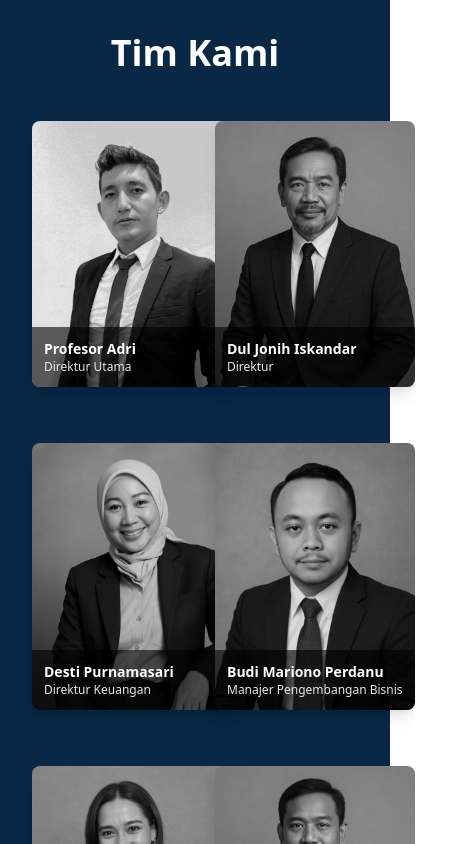
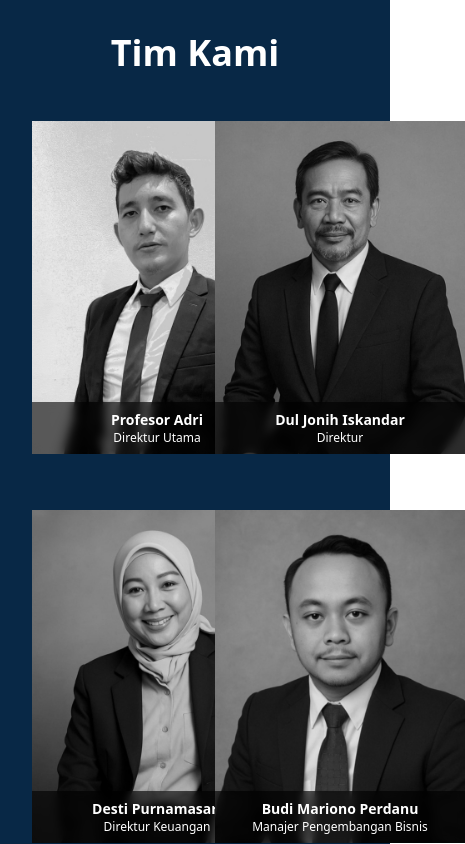
Before and after one commit to ProfAdri90/estetic-dinamis, a Next.js app: page / in a window 390 px wide. Shown: the part 4980-5824 px from the top of the page, 465 px wide, since content can reach past the window. Built offline with nearby package versions, Linux system fonts and the light colour scheme.

Commit message:
Update TeamCard.jsx

```diff
--- a/components/TeamCard.jsx
+++ b/components/TeamCard.jsx
@@ -4,28 +4,20 @@ import { motion } from "framer-motion";
 export default function TeamCard({ image, name, title }) {
   return (
     <motion.div
-      whileHover={{ scale: 1.03 }}
-      transition={{ type: "spring", stiffness: 200, damping: 20 }}
-      className="relative w-[200px] md:w-[240px] aspect-[3/4] rounded-lg overflow-hidden shadow-lg group"
+      whileHover={{ scale: 1.02 }}
+      transition={{ type: "spring", stiffness: 300, damping: 20 }}
+      className="relative w-[250px] aspect-[3/4] overflow-hidden group"
     >
       <Image
         src={image}
         alt={name}
         fill
-        className="object-cover grayscale group-hover:grayscale-0 transition duration-500"
-        sizes="(max-width: 768px) 50vw, 240px"
+        className="object-cover grayscale group-hover:grayscale-0 transition-all duration-500"
       />
-
-      {/* Hover overlay */}
-      <div className="absolute inset-0 bg-black/60 opacity-0 group-hover:opacity-100 transition duration-500 flex flex-col justify-end p-3 md:p-4">
-        <p className="text-sm font-bold text-white">{name}</p>
-        <p className="text-xs text-gray-200">{title}</p>
-      </div>
-
-      {/* Mobile view: selalu tampil info */}
-      <div className="md:hidden absolute bottom-0 left-0 w-full bg-black/60 p-3 flex flex-col">
-        <p className="text-sm font-bold text-white">{name}</p>
-        <p className="text-xs text-gray-200">{title}</p>
+      {/* MOBILE LANGSUNG TAMPIL */}
+      <div className="absolute bottom-0 left-0 w-full bg-black/60 backdrop-blur-sm text-white p-2 text-center opacity-100 md:opacity-0 md:group-hover:opacity-100 transition-all duration-500">
+        <p className="text-sm font-bold">{name}</p>
+        <p className="text-xs">{title}</p>
       </div>
     </motion.div>
   );
```
